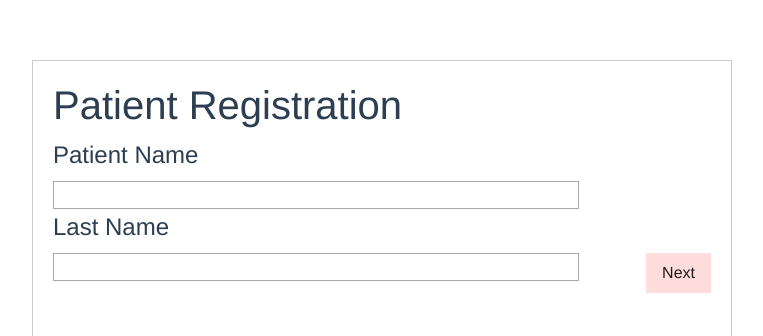
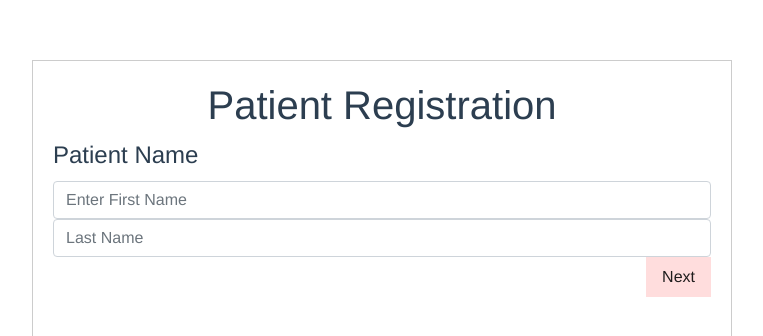
Before and after one commit to benedictbrown/mh-gap, a Vue app in the folder front-end/: page / in a window 1280 px wide. Shown: the top 336 px of the page, without its empty margins (258-1021 px from the left). Built offline with nearby package versions, Linux system fonts and the light colour scheme.

Commit message:
Update FormPage.vue

```diff
--- a/front-end/src/components/FormPage.vue
+++ b/front-end/src/components/FormPage.vue
@@ -1,19 +1,36 @@
 <template>
   <div id="FormPage">
-    <form action="/submit" method="post" enctype="multipart/form-data">
-      <div v-show="step === 1">
+    <b-form action="/submit" enctype="multipart/form-data">
+      <b-form-group id="registration" v-show="step === 1">
         <h1>Patient Registration</h1>
         <legend>Patient Name</legend>
-        <input id="firstName" type="text" name="name" v-model="form.fname">
-        <legend>Last Name</legend>
-        <input id="lastName" type="text" name="name" v-model="form.lname">
+        <b-form-input id="fname"
+                      type="text"
+                      required
+                      name="fname"
+                      v-model="form.fname"
+                      label="First Name"
+                      placeholder="Enter First Name">
+        </b-form-input>
+        <b-form-input id="lname"
+                      type="text"
+                      required
+                      name="lname"
+                      v-model="form.lname"
+                      label="Last Name"
+                      placeholder="Last Name">
+
+        </b-form-input>
         <div style="float:right;">
-          <button class="button" @click.prevent="next(2)">Next</button>
+          <button class="navigate" @click.prevent="next(2)">Next</button>
         </div>
+      </b-form-group>
+      <div v-show="step !==1">
+        <h1 text-align:center>Patient Diagnosis</h1>
+        <br>
       </div>
-
       <div v-show="step === 2">
-        <h1>Are there any other explanations for the symptoms?</h1>
+        <h2>Are there any other explanations for the symptoms?</h2>
         <div>
           <p>
             Assess signs and symptoms of delirium due to an acute physical condition, e.g. infection, celebral malaria, dehydration, metabolic abnormalities (such as hypoglycaemia or hyponatraemia); or medication side effects, e.g. due to some antimalarial
@@ -21,6 +38,7 @@
           </p>
           <div>
             <button @click.prevent="next(3)">Yes</button>
+            <br>
             <br>
             <button @click.prevent="next(4)">No</button>
             <br>
@@ -45,7 +63,7 @@
       </div>
 
       <div v-show="step === 5">
-        <h1>Is the person having an acute manic episode?</h1>
+        <h2>Is the person having an acute manic episode?</h2>
         <div>Have several of the following symptoms occurred simultaneously, lasting for at least 1 week, and severely enough to interfere significantly with work and social activities or requiring confinement or hospitalization:
           <br>
           <ul>
@@ -77,7 +95,7 @@
       </div>
 
       <div v-show="step === 7">
-        <h1>Does the person have psychosis?</h1>
+        <h2>Does the person have psychosis?</h2>
         <div>Does the person have at least two of the following:
           <br>
           <ul>
@@ -109,9 +127,7 @@
         <button @click.prevent="prev(7)">Previous</button>
         <button @click.prevent="submit()">Proceed</button>
       </div>
-    </form>
-
-    <br>
+    </b-form>
     <br>
   </div>
 </template>
@@ -120,6 +136,10 @@
 </script>
 
 <style>
+h1 {
+  text-align: center;
+}
+
 input {
   width: 80%;
   font-size: 17px;
```
